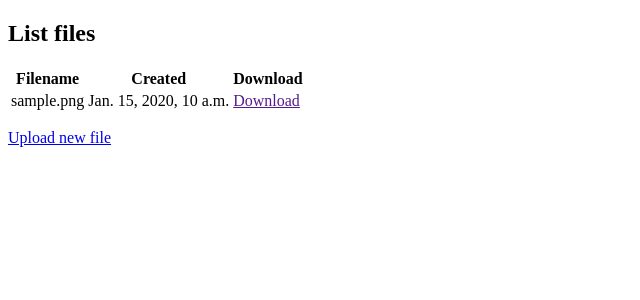
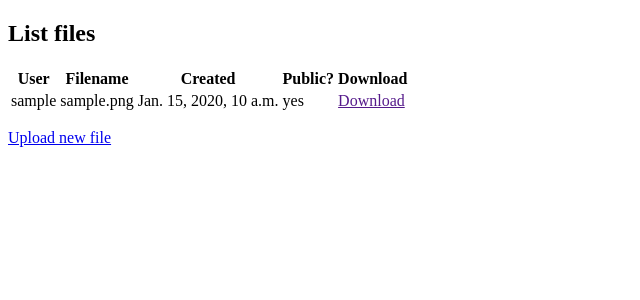
Before and after one commit to alexdutton/fileshare, a Django app: page /files/ in a window 1280 px wide. Shown: the part 96-396 px from the top of the page, without its empty margins (0-640 px from the left). Run offline with Django 3.2, Linux system fonts and the light colour scheme; a user stored in the database is signed in; tables that the repository leaves empty hold one stand-in row (values such as "Sample post").

Commit message:
Show whether a file is public, and who uploaded it

```diff
--- a/fileshare/templates/fileshare/userfile_list.html
+++ b/fileshare/templates/fileshare/userfile_list.html
@@ -9,15 +9,19 @@
         <table>
             <thead>
             <tr>
+                <th scope="col">User</th>
                 <th scope="col">Filename</th>
                 <th scope="col">Created</th>
+                <th scope="col">Public?</th>
                 <th scope="col">Download</th>
             </tr>
             </thead>
             {% for userfile in userfile_list %}
                 <tr>
+                    <td>{{ userfile.user.username }}</td>
                     <td>{{ userfile.filename }}</td>
                     <td>{{ userfile.created }}</td>
+                    <td>{{ userfile.public|yesno }}</td>
                     <td><a href="">Download</a></td>
                 </tr>
             {% endfor %}
```
